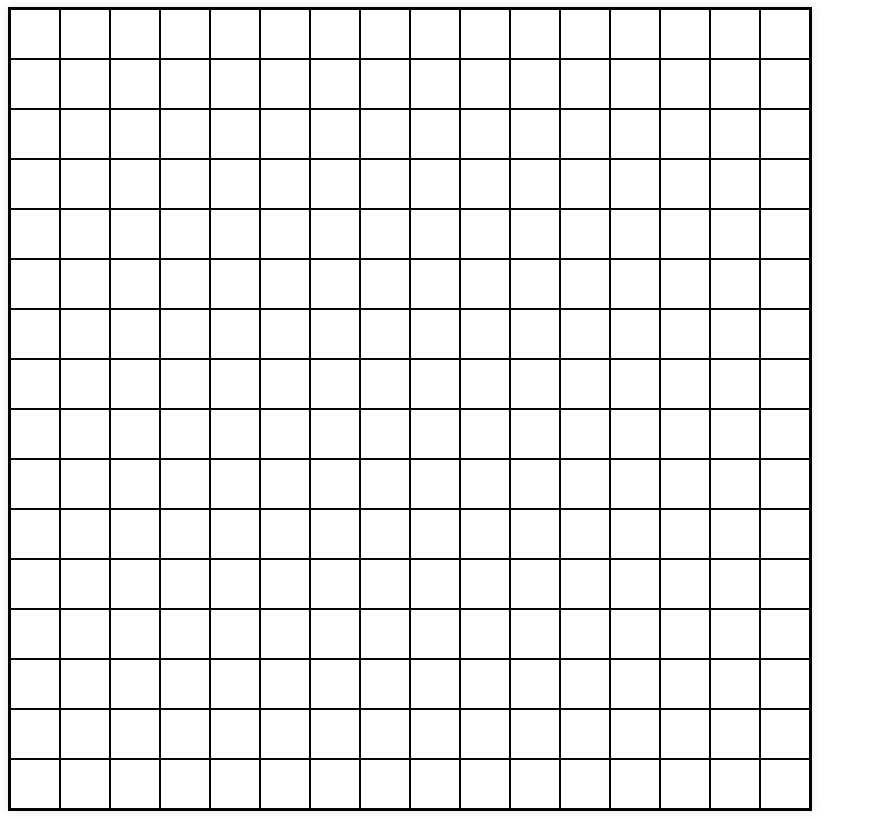
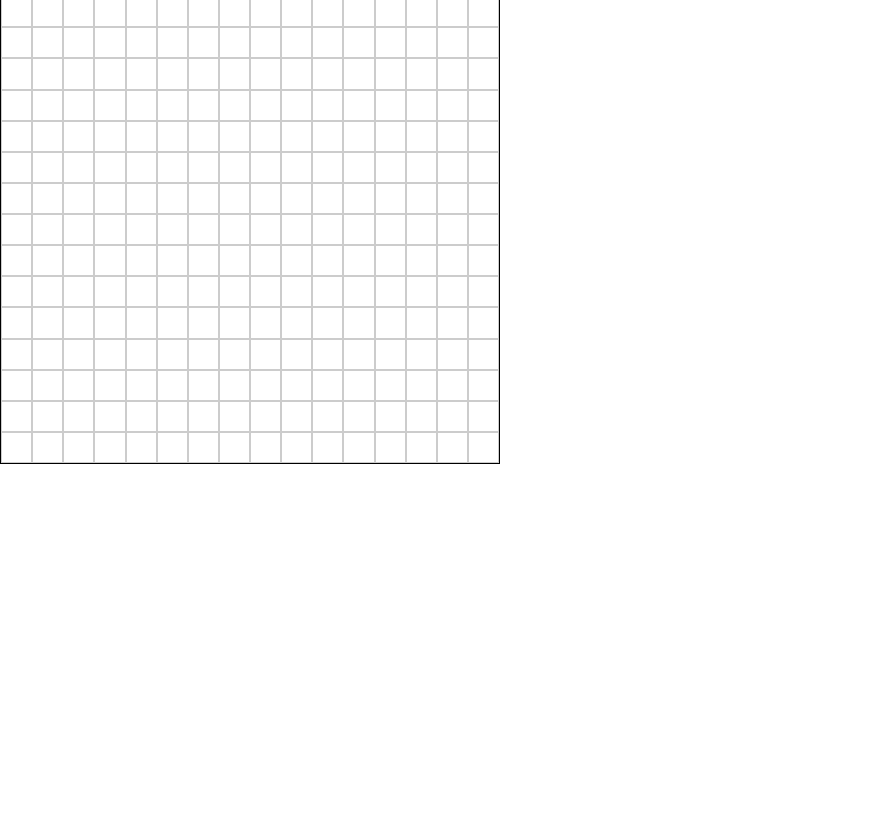
Before and after one commit to ademankind/Etch-a-Sketch, a plain HTML site: page index.html in a window 1280 px wide. Shown: the part 73-892 px from the top of the page, without its empty margins (0-875 px from the left). After the commit the page ends 800 px from the top, so only its background shows below. Drawn offline with Linux system fonts and the light colour scheme.

Commit message:
Modify 16x16 Grid to use Flexbox

```diff
--- a/index.html
+++ b/index.html
@@ -8,7 +8,7 @@
 </head>
 <body>
     <h1>16x16 Square Grid</h1>
-    <div id="grid-container"></div>
+    <div class="container"></div>
 
 
     <script src="script.js"></script>
--- a/script.js
+++ b/script.js
@@ -1,4 +1,4 @@
-const container = document.getElementById('grid-container')
+/*const container = document.getElementById('grid-container')
 const GRID_SIZE = 16;
 const TOTAL_CELLS = GRID_SIZE * GRID_SIZE;
 
@@ -8,6 +8,20 @@ function createGrid() {
         cell.classList.add('grid-item');
         container.appendChild(cell);
     }
+}*/
+
+
+const container = document.querySelector('.container');
+const gridSize = 16;
+const totalSquares = gridSize * gridSize;
+
+function createGrid() {
+    for (let i = 0; i < totalSquares; i++) {
+        const square = document.createElement('div');
+        square.classList.add('square');
+        container.appendChild(square);
+    }
 }
 
+
 createGrid();
--- a/style.css
+++ b/style.css
@@ -1,4 +1,4 @@
-#grid-container {
+/*#grid-container {
 display: grid;
 grid-template-columns: repeat(16, 1fr);
 grid-template-rows: repeat(16,1fr);
@@ -6,10 +6,33 @@ width: 800px;
 height: 800px;
 border: 2px solid black;
 box-shadow: 0 0 10px rgba(0, 0, 0, 0.1);
-}
+}*/
 
-.grid-item {
+/*.grid-item {
+
     border: 1px solid #050505;
     box-sizing: border-box;
     aspect-ratio: 1 / 1;
+}*/
+
+
+* {
+    box-sizing: border-box;
+    margin: 0;
+    padding: 0;
 }
+
+.container {
+    display: flex;
+    flex-wrap: wrap;
+    width: 500px;
+    height: 500px;
+    border: 1px solid black;
+}
+
+.square {
+    width: 6.25%; /* 100% / 16 = 6.25% */
+    height: 6.25%; /* To ensure they are squares within the container */
+    border: 1px solid #ccc;
+    /* aspect-ratio: 1 / 1; */
+}
```
